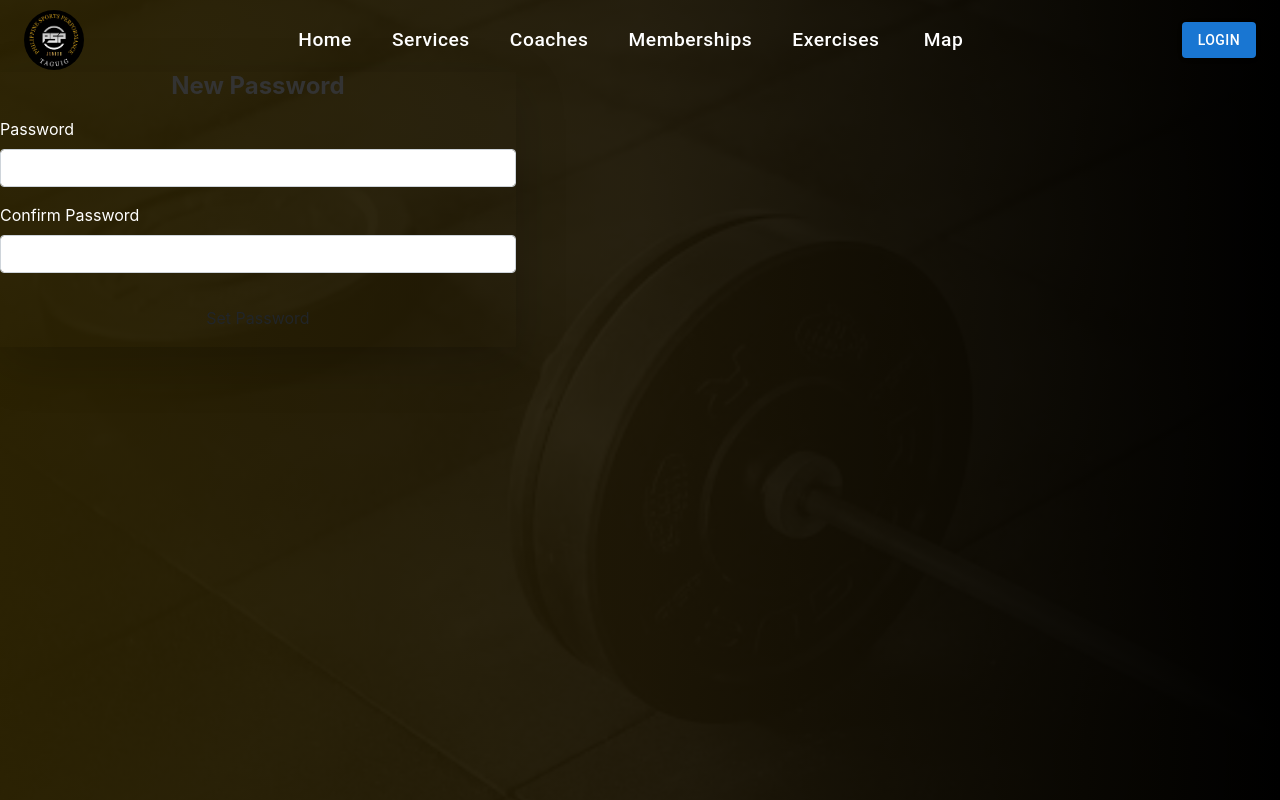
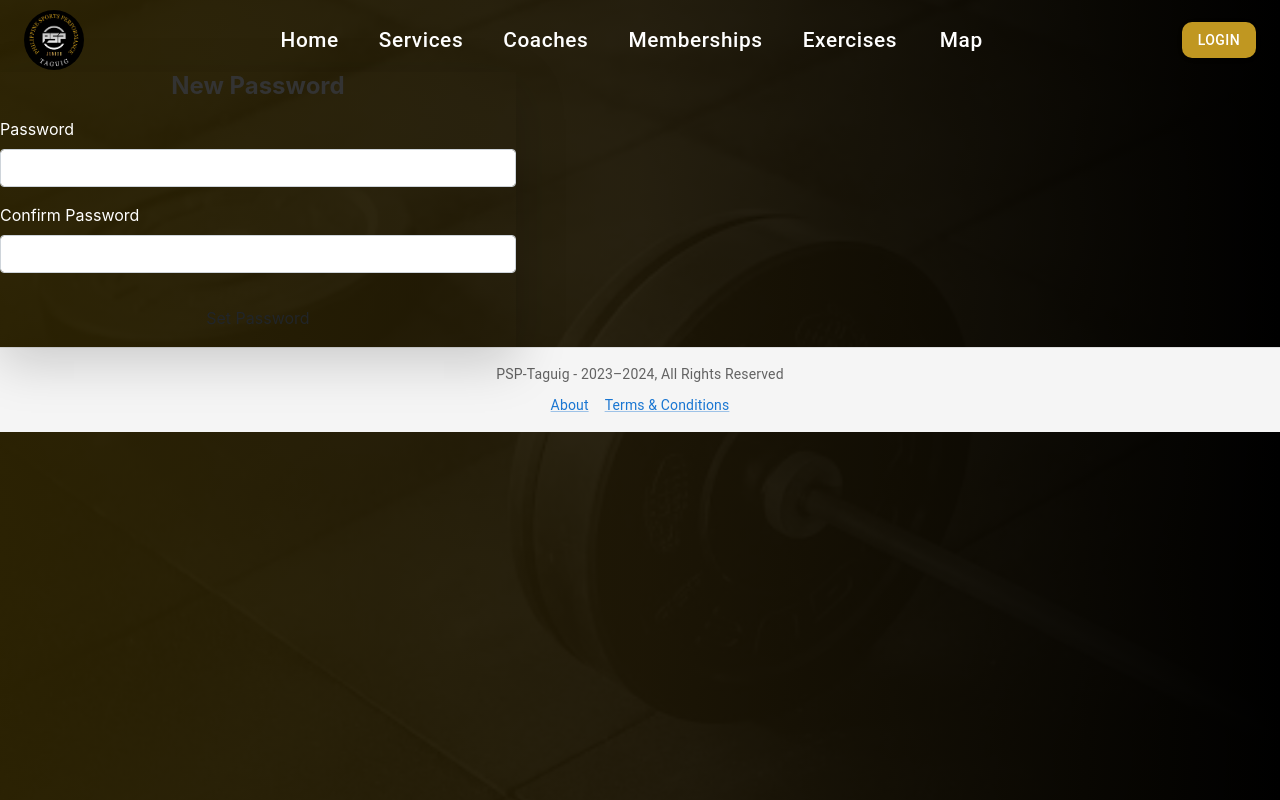
Before and after one commit to CarlJazper/PSPWeb-Frontend-Vercel, a React (Vite) app in the folder frontend/: page /password/reset/1 in a window 1280 px wide. Built offline with nearby package versions, Linux system fonts and the light colour scheme; a web font is replaced by a local one.

Commit message:
updates footer

```diff
--- a/frontend/src/App.jsx
+++ b/frontend/src/App.jsx
@@ -1,146 +1,126 @@
-import { useState } from 'react'
-import { BrowserRouter as Router, Routes, Route } from "react-router-dom";
+import { useState } from 'react';
+import { BrowserRouter as Router, Routes, Route } from 'react-router-dom';
 
-import './App.css'
-import { toast, ToastContainer } from 'react-toastify';
-import "react-toastify/dist/ReactToastify.css";
+import './App.css';
+import { ToastContainer } from 'react-toastify';
+import 'react-toastify/dist/ReactToastify.css';
 
-//Guest
+// Guest
 import Home from './Components/Home';
 import Coaches from './Components/Coaches';
 import Services from './Components/Services';
 import Memberships from './Components/Memberships';
 import Map from './Components/Map';
 
-//Auth
+// Auth
 import Register from './Components/User/Auth/Register';
 import Login from './Components/User/Auth/Login';
 
-//User
+// User
 import Profile from './Components/User/Profile';
 import UpdateProfile from './Components/User/UpdateProfile';
 import UpdatePassword from './Components/User/UpdatePassword';
 import ForgotPassword from './Components/User/ForgotPassword';
 import NewPassword from './Components/User/NewPassword';
 
-//Admin
+// Admin
 import Dashboard from './Components/Admin/Dashboard';
-//Admin/User
 import UsersList from './Components/Admin/User/UsersList';
 import UpdateUser from './Components/Admin/User/UpdateUser';
-//Admin/Branch
 import BranchList from './Components/Admin/Branch/BranchList';
 import CreateBranch from './Components/Admin/Branch/CreateBranch';
 import UpdateBranch from './Components/Admin/Branch/UpdateBranch';
-//Admin/Exercise
 import ExerciseList from './Components/Admin/Exercise/ExerciseList';
 import CreateExercise from './Components/Admin/Exercise/CreateExercise';
 import UpdateExercise from './Components/Admin/Exercise/UpdateExercise';
-//Admin/Trainer
 import TrainerList from './Components/Admin/Trainer/TrainerList';
 import CreateTrainer from './Components/Admin/Trainer/CreateTrainer';
 import UpdateTrainer from './Components/Admin/Trainer/UpdateTrainer';
-//Admin/Reports
+import TrainerDetail from './Components/Admin/Trainer/TrainerDetail';
 import Reports from './Components/Admin/Reports/Reports';
 import MembershipSales from './Components/Admin/Reports/MembershipSales';
 import UserLogs from './Components/Admin/Reports/UserLogs';
 import LogCharts from './Components/Admin/Reports/LogCharts';
 import GymMonitoring from './Components/Admin/Reports/GymMonitoring';
-import TrainingSession from './Components/Admin/Reports/TrainingSession'
-//utils
-//import ProtectedRoute from './utils/ProtectedRoute';
+import TrainingSession from './Components/Admin/Reports/TrainingSession';
+
+// Layouts & Utils
+import Header from './Components/Layout/Header';
+import Footer from './Components/Layout/Footer';
+import Exercise from './Components/Exercises';
 import ProtectedRoute from './utils/ProtectedRoute';
-
-//layouts
-import Header from './Components/Layout/Header'
-//import Footer from './Components/Layout/Footer'
-import Exercise from './Components/Exercises';
-import TrainerDetail from './Components/Admin/Trainer/TrainerDetail';
-
 
 function App() {
   const [refresh, setRefresh] = useState(false);
-
-  const handleBranchCreated = () => {
-    setRefresh((prev) => !prev); // Toggle refresh state
-  };
-
-  const handleExerciseCreated = () => {
-    setRefresh((prev) => !prev); // Toggle refresh state
-  };
-
-  const handleTrainerCreated = () => {
-    setRefresh((prev) => !prev); // Toggle refresh state
-  };
+  const toggleRefresh = () => setRefresh((prev) => !prev);
 
   return (
-    <>
-    <Router basename='/'>    {/* basename='PSP' */}
+    <Router basename="/">
       <Header />
+
       <Routes>
-          {/* Guest */}
-          <Route path="/" element={<Home />} exact="true" />
+        {/* ----------------- Guest Routes ----------------- */}
+        <Route path="/" element={<Home />} />
         <Route path="/coaches" element={<Coaches />} />
         <Route path="/services" element={<Services />} />
         <Route path="/memberships" element={<Memberships />} />
         <Route path="/map" element={<Map />} />
-          <Route path="/exercises" element={<Exercise/>}/>
+        <Route path="/exercises" element={<Exercise />} />
 
-          {/* Auth */}
-          <Route path="/login" element={<Login />} exact="true" />
-          <Route path="/client/register" element={<Register exact="true" />} />
+        {/* ----------------- Auth Routes ----------------- */}
+        <Route path="/login" element={<Login />} />
+        <Route path="/client/register" element={<Register />} />
 
-          {/* User */}
-          <Route path="/me" element={<Profile />} exact="true" />
-          <Route path="/me/update" element={<UpdateProfile />} exact="true" />
+        {/* ----------------- Public Password Reset ----------------- */}
+        <Route path="/password/forgot" element={<ForgotPassword />} />
+        <Route path="/password/reset/:token" element={<NewPassword />} />
+
+        {/* ----------------- Protected Profile Routes ----------------- */}
+        <Route element={<ProtectedRoute />}>
+          <Route path="/me" element={<Profile />} />
+          <Route path="/me/update" element={<UpdateProfile />} />
           <Route path="/password/update" element={<UpdatePassword />} />
-          <Route path="password/forgot" element={<ForgotPassword />} exact="true" />
-          <Route path="/password/reset/:token" element={<NewPassword />} exact="true" />
+        </Route>
 
-          {/* Admin */}
-          <Route
-            path="/admin/*"
-            element={
-              <ProtectedRoute isAdmin={true}>
-                <Routes>
+
+        {/* ----------------- Protected Admin Routes ----------------- */}
+        <Route path="/admin" element={<ProtectedRoute isAdmin={true} />}>
+          {/* Dashboard */}
           <Route path="dashboard" element={<Dashboard />} />
 
-                  {/* User Routes */}
+          {/* User Management */}
           <Route path="users" element={<UsersList />} />
           <Route path="user/:id" element={<UpdateUser />} />
 
-                  {/* Branch Routes */}
+          {/* Branch Management */}
           <Route path="branches" element={<BranchList refresh={refresh} />} />
-                  <Route path="create-branch" element={<CreateBranch onBranchCreated={handleBranchCreated} />} />
+          <Route path="create-branch" element={<CreateBranch onBranchCreated={toggleRefresh} />} />
           <Route path="update-branch/:id" element={<UpdateBranch />} />
 
-                  {/* Exercise Routes */}
+          {/* Exercise Management */}
           <Route path="exercises" element={<ExerciseList refresh={refresh} />} />
-                  <Route path="create-exercises" element={<CreateExercise onExerciseCreated={handleExerciseCreated} />} />
+          <Route path="create-exercises" element={<CreateExercise onExerciseCreated={toggleRefresh} />} />
           <Route path="update-exercise/:id" element={<UpdateExercise />} />
 
-                   {/* Exercise Routes */}
+          {/* Trainer Management */}
           <Route path="trainers" element={<TrainerList refresh={refresh} />} />
-                  <Route path="trainer-detail/:id" element={<TrainerDetail/>} />
-                  <Route path="create-trainer" element={<CreateTrainer onTrainerCreated={handleTrainerCreated} />} />
+          <Route path="trainer-detail/:id" element={<TrainerDetail />} />
+          <Route path="create-trainer" element={<CreateTrainer onTrainerCreated={toggleRefresh} />} />
           <Route path="update-trainer/:id" element={<UpdateTrainer />} />
 
-                  {/* Report Routes */}
-                  <Route path="reports" element ={<Reports/>}/>
-                  <Route path="membership-sales" element={<MembershipSales/>}/>
-                  <Route path="user-logs" element={<UserLogs refresh={refresh}/>}/>
-                  <Route path="log-charts" element={<LogCharts/>}/>
-                  <Route path="gym-monitoring" element={<GymMonitoring/>}/>
-                  <Route path="training-sessions" element={<TrainingSession/>}/>
+          {/* Reports */}
+          <Route path="reports" element={<Reports />} />
+          <Route path="membership-sales" element={<MembershipSales />} />
+          <Route path="user-logs" element={<UserLogs refresh={refresh} />} />
+          <Route path="log-charts" element={<LogCharts />} />
+          <Route path="gym-monitoring" element={<GymMonitoring />} />
+          <Route path="training-sessions" element={<TrainingSession />} />
+        </Route>
+      </Routes>
 
-                </Routes>
-              </ProtectedRoute>
-            }
-          />
-        </Routes>
+      <Footer />
+      <ToastContainer />
     </Router>
-      <ToastContainer />
-    </>
   );
 }
 
--- a/frontend/src/Components/Layout/Footer.jsx
+++ b/frontend/src/Components/Layout/Footer.jsx
@@ -1,22 +1,152 @@
-import React from 'react';
-import { Box, Typography } from '@mui/material';
+import React, { useState } from 'react';
+import {
+  Box,
+  Typography,
+  Link,
+  Dialog,
+  DialogTitle,
+  DialogContent,
+  DialogContentText,
+  IconButton,
+  Divider
+} from '@mui/material';
+import CloseIcon from '@mui/icons-material/Close';
 
 const Footer = () => {
+  const [openDialog, setOpenDialog] = useState(false);
+  const [dialogType, setDialogType] = useState(null); // 'about' or 'terms'
+
+  const handleOpen = (type) => {
+    setDialogType(type);
+    setOpenDialog(true);
+  };
+
+  const handleClose = () => {
+    setOpenDialog(false);
+    setDialogType(null);
+  };
+
+  const getDialogContent = () => {
+    if (dialogType === 'about') {
       return (
+        <>
+          <Typography variant="body1" gutterBottom>
+            PSP-Taguig is a dedicated platform committed to delivering high-quality services and experiences to our members. Our team continuously works to innovate and support our growing community.
+          </Typography>
+          <Typography variant="body2" color="text.secondary">
+            For inquiries, collaborations, or feedback, feel free to contact us through our official channels.
+          </Typography>
+        </>
+      );
+    }
+
+    if (dialogType === 'terms') {
+      return (
+        <>
+          <Typography variant="h6" gutterBottom>
+            Terms and Conditions
+          </Typography>
+          <Typography variant="body2" paragraph>
+            By accessing and using this website, you accept and agree to be bound by the terms and provision of this agreement.
+          </Typography>
+
+          <Divider sx={{ my: 2 }} />
+
+          <Typography variant="subtitle1" gutterBottom>
+            1. Use of Service
+          </Typography>
+          <Typography variant="body2" paragraph>
+            You agree to use the service only for lawful purposes and in a way that does not infringe the rights of others or restrict their use and enjoyment of the service.
+          </Typography>
+
+          <Typography variant="subtitle1" gutterBottom>
+            2. Intellectual Property
+          </Typography>
+          <Typography variant="body2" paragraph>
+            All content on this site, including text, graphics, logos, and images, is the property of PSP-Taguig or its content suppliers and is protected by copyright laws.
+          </Typography>
+
+          <Typography variant="subtitle1" gutterBottom>
+            3. Privacy Policy
+          </Typography>
+          <Typography variant="body2" paragraph>
+            We respect your privacy and are committed to protecting your personal data. Please refer to our Privacy Policy for more details on how we collect and use information.
+          </Typography>
+
+          <Typography variant="subtitle1" gutterBottom>
+            4. Limitation of Liability
+          </Typography>
+          <Typography variant="body2" paragraph>
+            PSP-Taguig shall not be liable for any indirect, incidental, or consequential damages arising out of or in connection with the use of our services.
+          </Typography>
+
+          <Typography variant="body2" paragraph>
+            These terms are subject to change at any time without prior notice.
+          </Typography>
+        </>
+      );
+    }
+
+    return null;
+  };
+
+  return (
+    <>
       <Box
         component="footer"
         sx={{
           backgroundColor: '#f5f5f5',
           padding: 2,
           textAlign: 'center',
-                marginTop: 'auto',
           borderTop: '1px solid #ddd',
+          mt: 'auto',
         }}
       >
         <Typography variant="body2" color="textSecondary">
-                PSP-Taguig - 2023-2024, All Rights Reserved
+          PSP-Taguig - 2023–2024, All Rights Reserved
         </Typography>
+        <Box mt={1}>
+          <Link
+            component="button"
+            variant="body2"
+            onClick={() => handleOpen('about')}
+            sx={{ marginRight: 2 }}
+          >
+            About
+          </Link>
+          <Link
+            component="button"
+            variant="body2"
+            onClick={() => handleOpen('terms')}
+          >
+            Terms & Conditions
+          </Link>
         </Box>
+      </Box>
+
+      <Dialog
+        open={openDialog}
+        onClose={handleClose}
+        maxWidth="sm"
+        fullWidth
+        scroll="paper"
+      >
+        <DialogTitle>
+          {dialogType === 'about' ? 'About Us' : 'Terms & Conditions'}
+          <IconButton
+            onClick={handleClose}
+            sx={{ position: 'absolute', right: 8, top: 8 }}
+          >
+            <CloseIcon />
+          </IconButton>
+        </DialogTitle>
+        <DialogContent dividers>
+          <DialogContentText component="div">
+            {getDialogContent()}
+          </DialogContentText>
+        </DialogContent>
+      </Dialog>
+    </>
   );
 };
 
--- a/frontend/src/Components/Layout/Header.jsx
+++ b/frontend/src/Components/Layout/Header.jsx
@@ -1,6 +1,23 @@
 import React, { useState, useEffect } from 'react';
 import { Link, useNavigate, useLocation } from 'react-router-dom';
-import { AppBar, Toolbar, Button, Menu, MenuItem, Typography, IconButton, Avatar, Box } from '@mui/material';
+import {
+    AppBar,
+    Toolbar,
+    Button,
+    Menu,
+    MenuItem,
+    Typography,
+    IconButton,
+    Avatar,
+    Box,
+    Drawer,
+    List,
+    ListItem,
+    ListItemText,
+    useMediaQuery
+} from '@mui/material';
+import MenuIcon from '@mui/icons-material/Menu';
+import { useTheme } from '@mui/material/styles';
 import { toast } from 'react-toastify';
 import 'react-toastify/dist/ReactToastify.css';
 import { getUser, logout } from '../../utils/helpers';
@@ -8,15 +25,15 @@ import { getUser, logout } from '../../utils/helpers';
 const Header = () => {
     const [user, setUser] = useState(getUser());
     const [anchorEl, setAnchorEl] = useState(null);
+    const [mobileOpen, setMobileOpen] = useState(false);
+    const [showQR, setShowQR] = useState(false);
     const navigate = useNavigate();
     const location = useLocation();
-    const [showQR, setShowQR] = useState(false);
-
+    const theme = useTheme();
+    const isMobile = useMediaQuery(theme.breakpoints.down('md'));
 
     useEffect(() => {
-        const interval = setInterval(() => {
-            setUser(getUser());
-        }, 1000);
+        const interval = setInterval(() => setUser(getUser()), 1000);
         return () => clearInterval(interval);
     }, []);
 
@@ -25,32 +42,21 @@ const Header = () => {
         toast.success('Logged out', { position: 'bottom-right' });
     };
 
-    const handleMenuClick = (event) => {
-        setAnchorEl(event.currentTarget);
-    };
+    const handleMenuClick = (event) => setAnchorEl(event.currentTarget);
+    const handleMenuClose = () => setAnchorEl(null);
 
-    const handleMenuClose = () => {
-        setAnchorEl(null);
-    };
-
-    // Check if link is active
     const isActive = (path) => location.pathname === path;
 
-    // Styles for nav links
     const navLinkStyle = {
         color: 'white',
-        fontSize: '1.2rem',
+        fontSize: '1.3rem',
         textTransform: 'none',
         '&:hover': { color: 'yellow', opacity: 0.7 },
     };
 
-    // Define nav links based on user role
-    const navLinks = user?.role === 'admin'
-        ? [
-            { name: 'Dashboard', path: '/admin/dashboard' },
-            // { name: 'Reports', path: '/admin/reports' },
-            // { name: 'Streams', path: '/admin/streams' },
-        ]
+    const navLinks =
+        user?.role === 'admin'
+            ? [{ name: 'Dashboard', path: '/admin/dashboard' }]
             : [
                 { name: 'Home', path: '/' },
                 { name: user ? 'Classes' : 'Services', path: user ? '/classes' : '/services' },
@@ -60,15 +66,46 @@ const Header = () => {
                 { name: 'Map', path: '/map' },
             ];
 
+    const drawerContent = (
+        <Box sx={{ width: 250 }} role="presentation" onClick={() => setMobileOpen(false)}>
+            <List>
+                {navLinks.map((link) => (
+                    <ListItem key={link.path} component={Link} to={link.path} button>
+                        <ListItemText
+                            primary={link.name}
+                            primaryTypographyProps={{ fontWeight: isActive(link.path) ? 'bold' : 'normal' }}
+                        />
+                    </ListItem>
+                ))}
+                {user ? (
+                    <>
+                        <ListItem component={Link} to="/me" button>
+                            <ListItemText primary="Profile" />
+                        </ListItem>
+                        <ListItem button onClick={() => setShowQR(true)}>
+                            <ListItemText primary="QR Code" />
+                        </ListItem>
+                        <ListItem button onClick={logoutHandler}>
+                            <ListItemText primary={<Typography color="error">Logout</Typography>} />
+                        </ListItem>
+                    </>
+                ) : (
+                    <ListItem component={Link} to="/login" button>
+                        <ListItemText primary="Login" />
+                    </ListItem>
+                )}
+            </List>
+        </Box>
+    );
+
     return (
+        <>
             <AppBar position="static" sx={{ backgroundColor: 'transparent', boxShadow: 'none', pt: 1 }}>
                 <Toolbar sx={{ display: 'flex', justifyContent: 'space-between', alignItems: 'center' }}>
-
-                {/* Circular Logo */}
                     <Box sx={{ width: 60, height: 60, borderRadius: '50%', overflow: 'hidden' }}>
-                <Link to={user?.role === 'admin' ? "admin/dashboard" : "/"}>
+                        <Link to={user?.role === 'admin' ? '/admin/dashboard' : '/'}>
                             <img
-                            src={`/images/psp-logo.png`}
+                                src="/images/psp-logo.png"
                                 alt="Logo"
                                 width="100%"
                                 height="100%"
@@ -77,7 +114,7 @@ const Header = () => {
                         </Link>
                     </Box>
 
-                {/* Navigation Links (Center) */}
+                    {!isMobile && (
                         <Box sx={{ display: 'flex', gap: 3 }}>
                             {navLinks.map((link) => (
                                 <Button
@@ -86,33 +123,77 @@ const Header = () => {
                                     to={link.path}
                                     sx={{
                                         ...navLinkStyle,
-                                borderBottom: isActive(link.path) ? '2px solid white' : 'none'
+                                        borderBottom: isActive(link.path) ? '2px solid white' : 'none',
                                     }}
                                 >
                                     {link.name}
                                 </Button>
                             ))}
                         </Box>
+                    )}
 
-                {/* Login/Profile menu*/}
-                <Box>
-                    {user ? (
+                    <Box sx={{ display: 'flex', alignItems: 'center' }}>
+                        {!isMobile && user && (
                             <>
                                 <IconButton onClick={handleMenuClick}>
-                                <Avatar alt={user.name} src={user?.image[0]?.url} />
+                                    <Avatar alt={user.name} src={user?.image?.[0]?.url} />
                                 </IconButton>
-
                                 <Menu anchorEl={anchorEl} open={Boolean(anchorEl)} onClose={handleMenuClose}>
-                                <MenuItem onClick={handleMenuClose}>
-                                    <Link to="/me">Profile</Link>
+                                    <MenuItem onClick={handleMenuClose} component={Link} to="/me">
+                                        Profile
                                     </MenuItem>
-                                <MenuItem onClick={() => { setShowQR(true); handleMenuClose(); }}>
+                                    <MenuItem
+                                        onClick={() => {
+                                            setShowQR(true);
+                                            handleMenuClose();
+                                        }}
+                                    >
                                         QR Code
                                     </MenuItem>
                                     <MenuItem onClick={logoutHandler}>
                                         <Typography color="error">Logout</Typography>
                                     </MenuItem>
                                 </Menu>
+                            </>
+                        )}
+                        {!isMobile && !user && (
+                            <Button
+                                variant="contained"
+                                component={Link}
+                                to="/login"
+                                sx={{
+                                    backgroundColor: '#C09721',
+                                    color: 'white',
+                                    borderRadius: '10px',
+                                    transition: 'all 0.3s ease',
+                                    '&:hover': {
+                                        backgroundColor: '#fff',
+                                        color: '#C09721',
+                                    },
+                                }}
+                            >
+                                Login
+                            </Button>
+                        )}
+                        {isMobile && (
+                            <IconButton
+                                edge="end"
+                                color="inherit"
+                                aria-label="menu"
+                                onClick={() => setMobileOpen(true)}
+                                sx={{ ml: 1 }}
+                            >
+                                <MenuIcon />
+                            </IconButton>
+                        )}
+                    </Box>
+                </Toolbar>
+            </AppBar>
+
+            <Drawer anchor="right" open={mobileOpen} onClose={() => setMobileOpen(false)}>
+                {drawerContent}
+            </Drawer>
+
             {showQR && (
                 <Box
                     onClick={() => setShowQR(false)}
@@ -148,17 +229,6 @@ const Header = () => {
                 </Box>
             )}
         </>
-                    ) : (
-                        <Link to="/login">
-                            <Button variant="contained" sx={{ backgroundColor: '#1976d2', color: 'white' }}>
-                                Login
-                            </Button>
-                        </Link>
-                    )}
-                </Box>
-
-            </Toolbar>
-        </AppBar>
     );
 };
 
--- a/frontend/src/utils/baseURL.js
+++ b/frontend/src/utils/baseURL.js
@@ -1,6 +1,6 @@
 const baseURL = import.meta.env.PROD
   // ? 'http://localhost:8080/api/v1'
   // : 'https://pspweb-backend.onrender.com/api/v1';
-  ? 'https://pspweb-backend.onrender.com/api/v1'
-  : 'http://localhost:8080/api/v1';
+  ? 'http://localhost:8080/api/v1'
+  : 'https://pspweb-backend.onrender.com/api/v1';
 export default baseURL;
```
Also changed, not shown: frontend/src/utils/ProtectedRoute.jsx (+6 -11 lines). Lines whose indentation alone changed are shown as unchanged.
